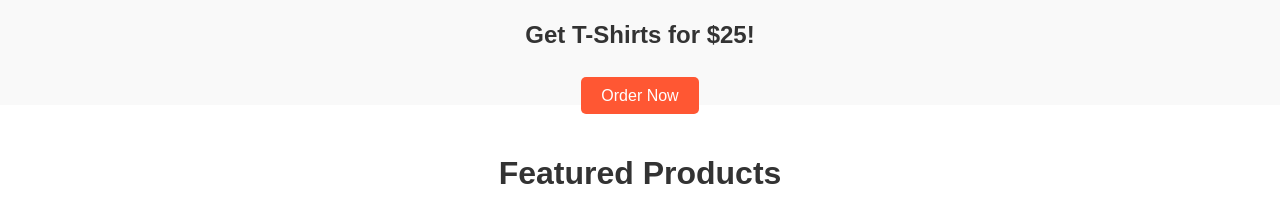
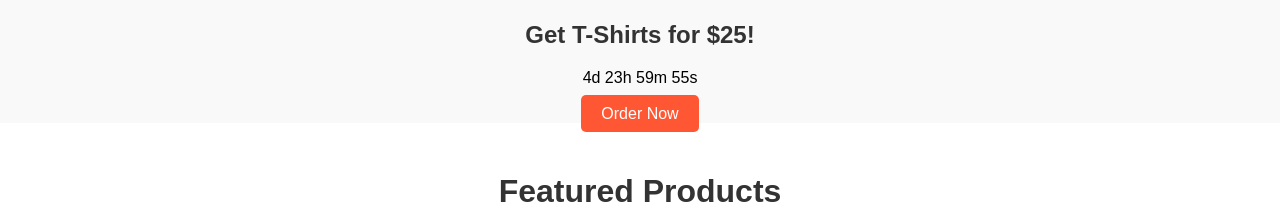
Before and after one commit to Jaheen27/e-com, a plain HTML site: page index.html in a window 1280 px wide. Shown: the part 1153-1363 px from the top of the page. Drawn offline with Linux system fonts and the light colour scheme.

Commit message:
index.html

```diff
--- a/index.html
+++ b/index.html
@@ -81,7 +81,7 @@
 
 
 
-</section>
+ <script src="script.js"></script>
 
 
 </body>
```
